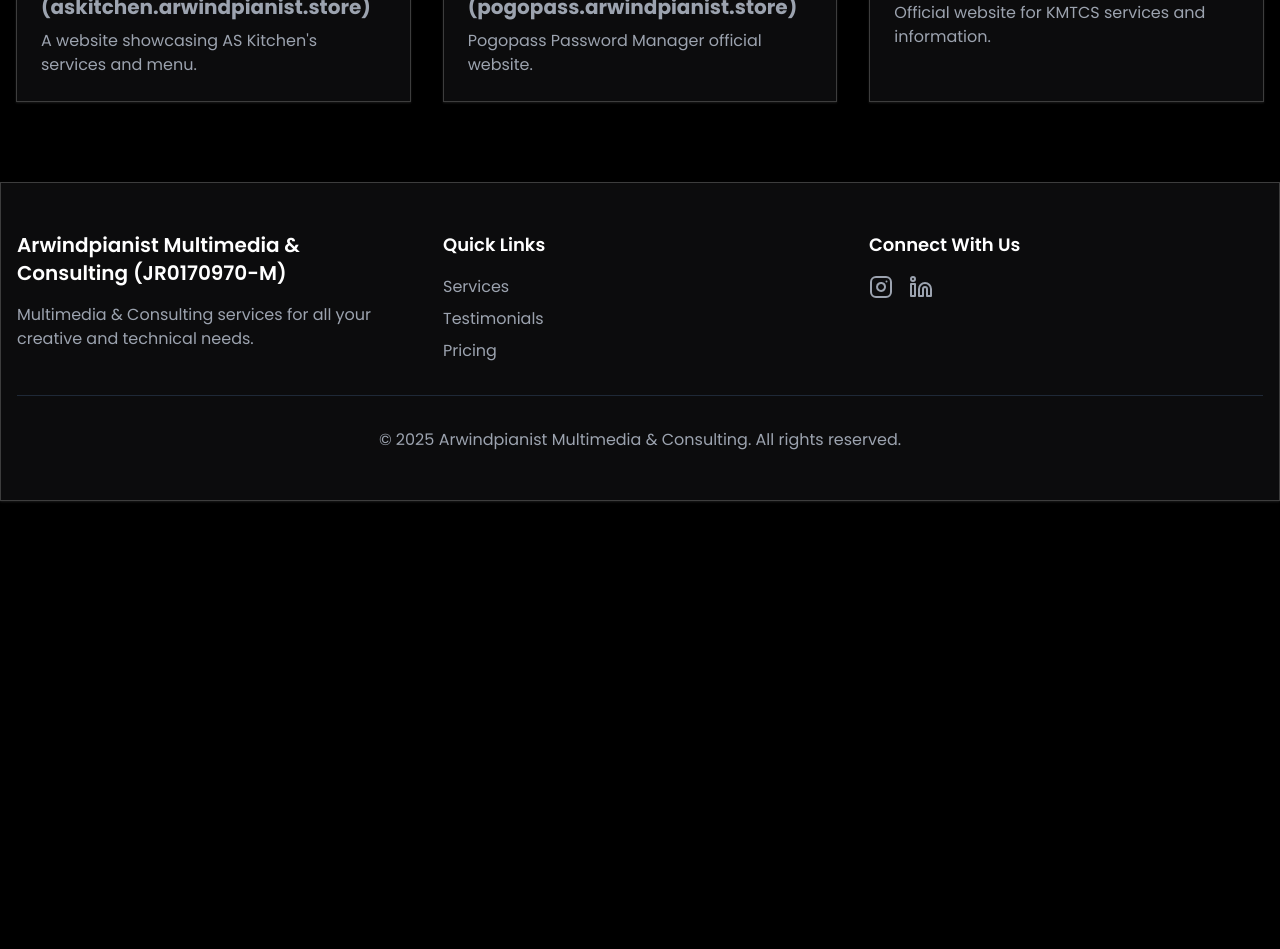
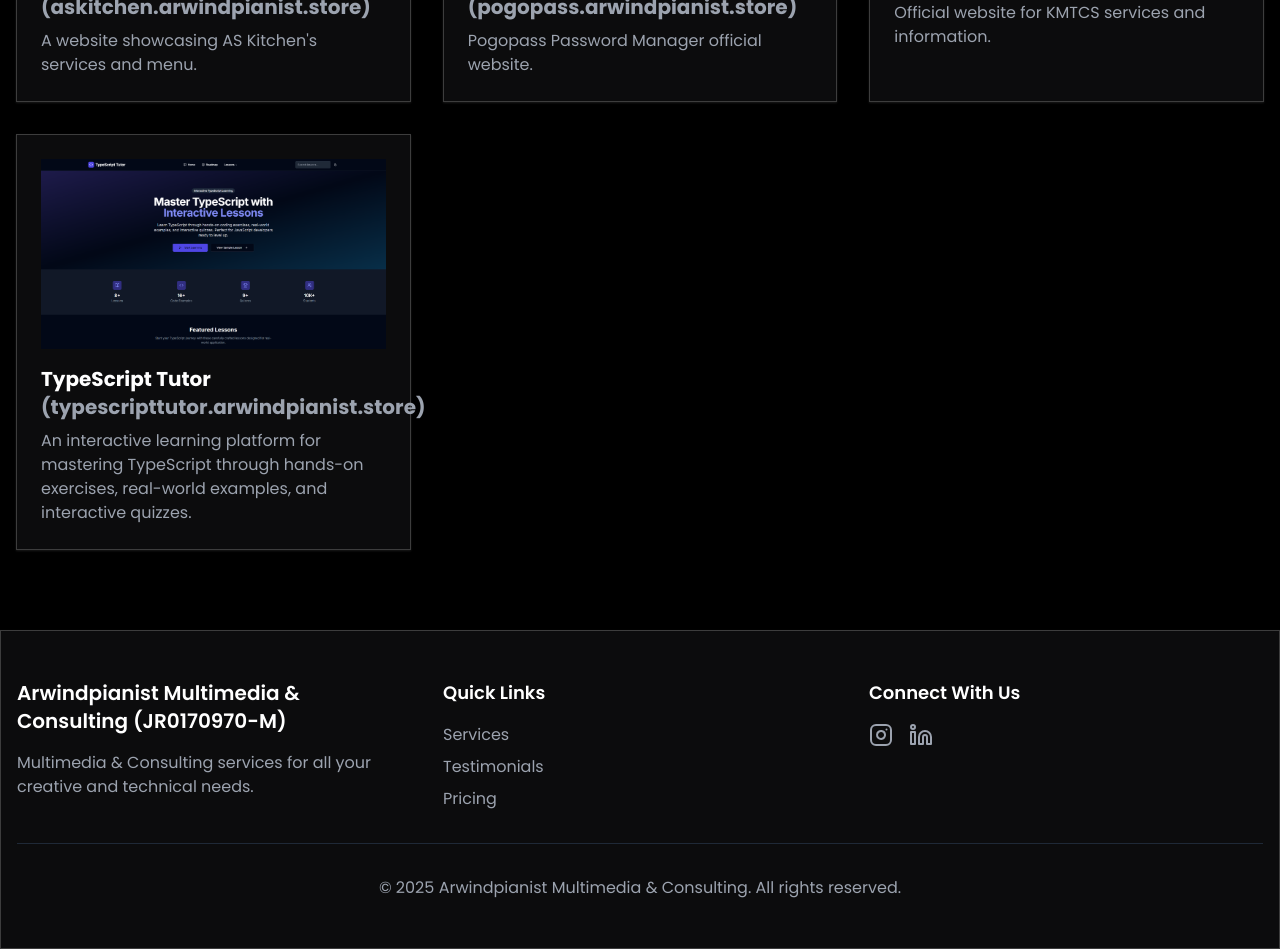
Before and after one commit to Arwindpianist/adpmc, a Next.js app: page /projects in a window 1280 px wide. Shown: the part 800-1749 px from the top of the page. Before the commit the page ends 1301 px from the top, so only its background shows below. Built offline with nearby package versions, Linux system fonts and the light colour scheme; no server answers.

Commit message:
Updated projects

```diff
--- a/app/projects/page.tsx
+++ b/app/projects/page.tsx
@@ -147,6 +147,25 @@
                   Official website for KMTCS services and information.
                 </p>
               </div>
+              <div className="glassmorphism p-6 rounded-lg transition duration-300 hover:scale-105">
+                <a
+                  href="https://typescripttutor.arwindpianist.store/"
+                  target="_blank"
+                  rel="noopener noreferrer"
+                >
+                  <img
+                    src="/images/typescript-tutor.png"
+                    alt="TypeScript Tutor"
+                    className="rounded-lg mb-4"
+                  />
+                  <h3 className="text-xl font-bold mb-2">
+                    TypeScript Tutor <span className="text-gray-400">(typescripttutor.arwindpianist.store)</span>
+                  </h3>
+                </a>
+                <p className="text-gray-400">
+                  An interactive learning platform for mastering TypeScript through hands-on exercises, real-world examples, and interactive quizzes.
+                </p>
+              </div>
             </div>
           </div>
         </section>
```
Also changed, not shown: public/images/typescript-tutor.png (added).
